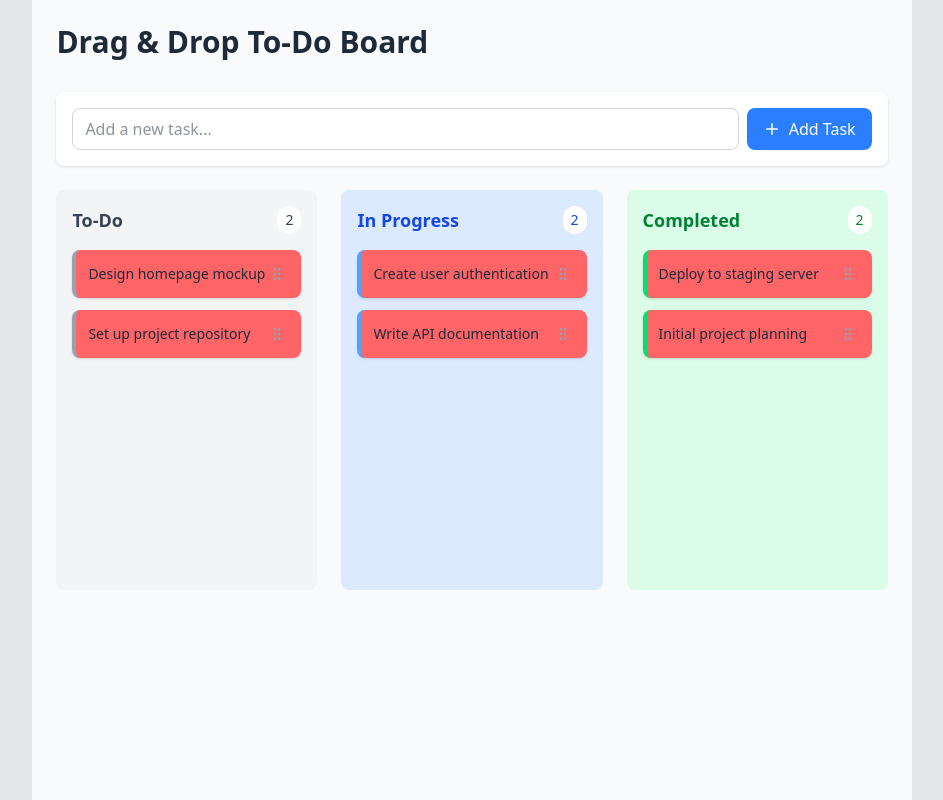
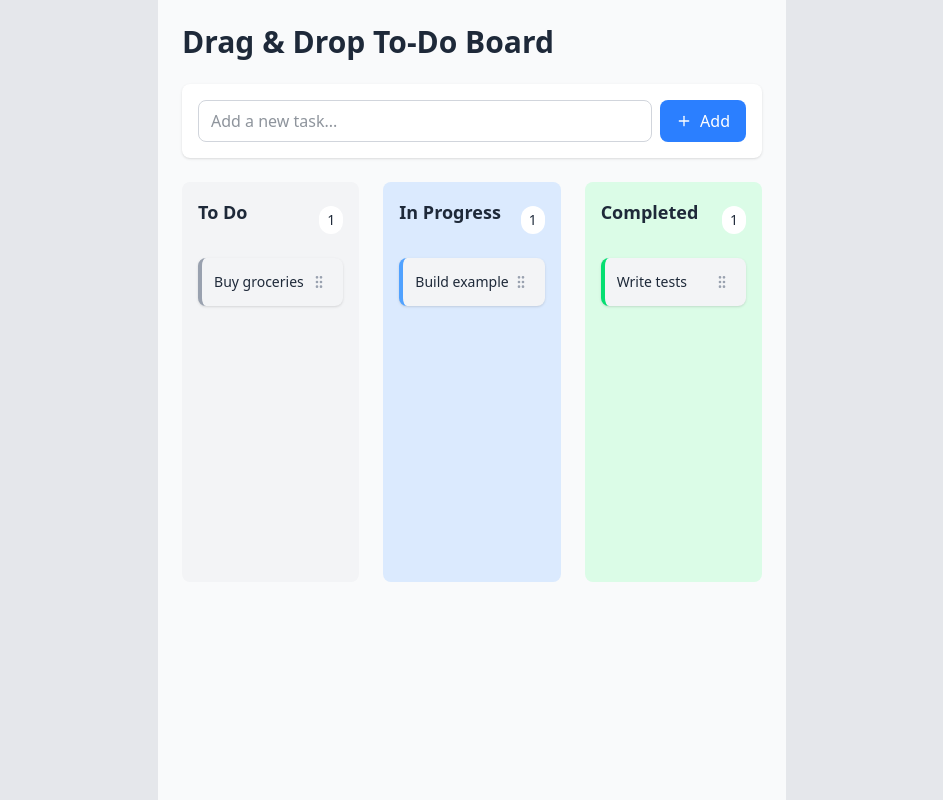
Before and after one commit to Prefna-Vagheni/Drag-Drop-Board, a React (Vite) app: page / in a window 1280 px wide. Shown: the whole page, without its empty margins (168-1111 px from the left). Built offline with nearby package versions, Linux system fonts and the light colour scheme.

Commit message:
Fix: Drag between columns

```diff
--- a/src/ui/Column.jsx
+++ b/src/ui/Column.jsx
@@ -1,89 +1,288 @@
-// import Task from './Task';
+// DragDropTodoApp.jsx
+import { useEffect, useState } from 'react';
+import {
+  DndContext,
+  DragOverlay,
+  closestCenter,
+  PointerSensor,
+  KeyboardSensor,
+  useSensor,
+  useSensors,
+  useDroppable,
+} from '@dnd-kit/core';
+import {
+  SortableContext,
+  useSortable,
+  arrayMove,
+  verticalListSortingStrategy,
+  sortableKeyboardCoordinates,
+} from '@dnd-kit/sortable';
+import { CSS } from '@dnd-kit/utilities';
+import { Plus, GripVertical } from 'lucide-react'; // swap if you use different icon lib
+import SortableItem from './SortableItem';
+import DroppableColumn from './DroppableColumn';
 
-// function Column({ id, title, tasks }) {
+const columns = [
+  { id: 'todo', title: 'To Do', bg: 'bg-gray-100', text: 'text-gray-700' },
+  {
+    id: 'inprogress',
+    title: 'In Progress',
+    bg: 'bg-blue-100',
+    text: 'text-blue-700',
+  },
+  {
+    id: 'completed',
+    title: 'Completed',
+    bg: 'bg-green-100',
+    text: 'text-green-700',
+  },
+];
+
+export default function DragDropTodoApp() {
+  // load tasks (flat array). Each task: { id, title, status }
+  const [tasks, setTasks] = useState(() => {
+    const saved = localStorage.getItem('tasks');
+    return saved
+      ? JSON.parse(saved)
+      : [
+          // optional initial data (remove if you don't want defaults)
+          { id: '1', title: 'Buy groceries', status: 'todo' },
+          { id: '2', title: 'Build example', status: 'inprogress' },
+          { id: '3', title: 'Write tests', status: 'completed' },
+        ];
+  });
+
+  const [activeId, setActiveId] = useState(null);
+  const [newTask, setNewTask] = useState('');
+
+  const sensors = useSensors(
+    useSensor(PointerSensor),
+    useSensor(KeyboardSensor, { coordinateGetter: sortableKeyboardCoordinates })
+  );
+
+  useEffect(() => {
+    localStorage.setItem('tasks', JSON.stringify(tasks));
+  }, [tasks]);
+
+  const getTasksByStatus = (status) => tasks.filter((t) => t.status === status);
+  const activeTask = tasks.find((t) => t.id === activeId) || null;
+
+  const handleDragStart = ({ active }) => {
+    setActiveId(active.id);
+  };
+
+  /**
+   * handleDragOver:
+   * - detect if hovering a column (we register columns with useDroppable)
+   * - or hovering another task (over.id will be that task id)
+   * - if status must change, update tasks and insert the dragging item into the new list
+   */
+  const handleDragOver = ({ active, over }) => {
+    if (!over) return;
+    const activeId = active.id;
+    const overId = over.id;
+
+    const activeTask = tasks.find((t) => t.id === activeId);
+    if (!activeTask) return;
+
+    // If over is a column id (we register columns as droppable),
+    // set newStatus to that column id.
+    const columnHit = columns.find((c) => c.id === overId);
+    let newStatus = null;
+    let insertIndex = null; // where to insert in the new status list
+
+    if (columnHit) {
+      newStatus = columnHit.id;
+      // insert at end of that column's tasks
+      const tasksInNew = tasks.filter((t) => t.status === newStatus);
+      insertIndex = tasksInNew.length; // append
+    } else {
+      // over is likely an item id
+      const overTask = tasks.find((t) => t.id === overId);
+      if (overTask) {
+        newStatus = overTask.status;
+        // we'll try to insert before the overTask within its column
+        const tasksInNew = tasks.filter((t) => t.status === newStatus);
+        insertIndex = tasksInNew.findIndex((t) => t.id === overId);
+      }
+    }
+
+    // If newStatus equals current, nothing to do here
+    if (!newStatus || activeTask.status === newStatus) return;
+
+    // Remove active item from the list and re-insert with updated status
+    setTasks((prev) => {
+      // remove active
+      const withoutActive = prev.filter((t) => t.id !== activeId);
+      // create updated item
+      const updatedActive = { ...activeTask, status: newStatus };
+
+      // split lists by status so we can inject
+      const result = [];
+      for (const col of columns) {
+        if (col.id === newStatus) {
+          // items for this column: take existing (without active), then insert updatedActive at insertIndex
+          const list = withoutActive.filter((t) => t.status === col.id);
+          const before = list.slice(0, insertIndex);
+          const after = list.slice(insertIndex);
+          result.push(...before, updatedActive, ...after);
+        } else {
+          result.push(...withoutActive.filter((t) => t.status === col.id));
+        }
+      }
+      return result;
+    });
+  };
+
+  /**
+   * handleDragEnd:
+   * - if dropped over an item in same column -> reorder that column
+   * - if dropped over column or item in different column, the status should already have been updated
+   *   by handleDragOver, so we just clear active
+   */
+  const handleDragEnd = ({ active, over }) => {
+    setActiveId(null);
+    if (!over) return;
+
+    const activeTask = tasks.find((t) => t.id === active.id);
+    const overTask = tasks.find((t) => t.id === over.id);
+
+    if (!activeTask || !overTask) return;
+
+    // only reorder if they're in the same column
+    if (activeTask.status === overTask.status) {
+      const status = activeTask.status;
+      const columnTasks = tasks.filter((t) => t.status === status);
+      const oldIndex = columnTasks.findIndex((t) => t.id === active.id);
+      const newIndex = columnTasks.findIndex((t) => t.id === over.id);
+
+      if (oldIndex !== -1 && newIndex !== -1 && oldIndex !== newIndex) {
+        const newColumnOrder = arrayMove(columnTasks, oldIndex, newIndex);
+
+        // reconstruct global tasks by replacing that column block
+        const newTasks = [];
+        for (const col of columns) {
+          if (col.id === status) {
+            newTasks.push(...newColumnOrder);
+          } else {
+            newTasks.push(...tasks.filter((t) => t.status === col.id));
+          }
+        }
+        setTasks(newTasks);
+      }
+    }
+  };
+
+  const addTask = () => {
+    if (!newTask.trim()) return;
+    const item = {
+      id: Date.now().toString(),
+      title: newTask.trim(),
+      status: 'todo',
+    };
+    setTasks((prev) => [...prev, item]);
+    setNewTask('');
+  };
+
+  const onKeyDown = (e) => {
+    if (e.key === 'Enter') addTask();
+  };
+
+  return (
+    <div className="p-6 bg-gray-50 min-h-screen">
+      <div className="max-w-6xl mx-auto">
+        <h1 className="text-3xl font-bold text-gray-800 mb-6">
+          Drag & Drop To-Do Board
+        </h1>
+
+        <div className="bg-white p-4 rounded-lg shadow-sm mb-6">
+          <div className="flex gap-2">
+            <input
+              type="text"
+              value={newTask}
+              onChange={(e) => setNewTask(e.target.value)}
+              onKeyDown={onKeyDown}
+              placeholder="Add a new task..."
+              className="flex-1 px-3 py-2 border border-gray-300 rounded-lg focus:outline-none focus:ring-2 focus:ring-blue-500"
+            />
+            <button
+              onClick={addTask}
+              className="bg-blue-500 hover:bg-blue-600 text-white px-4 py-2 rounded-lg flex items-center gap-2 transition-colors"
+            >
+              <Plus size={16} />
+              Add
+            </button>
+          </div>
+        </div>
+
+        <DndContext
+          sensors={sensors}
+          collisionDetection={closestCenter}
+          onDragStart={handleDragStart}
+          onDragOver={handleDragOver}
+          onDragEnd={handleDragEnd}
+        >
+          <div className="grid grid-cols-1 md:grid-cols-3 gap-6">
+            {columns.map((col) => (
+              <DroppableColumn
+                key={col.id}
+                id={col.id}
+                title={col.title}
+                bgColor={col.bg}
+                text={col.text}
+                tasks={getTasksByStatus(col.id)}
+              />
+            ))}
+          </div>
+
+          <DragOverlay>
+            {activeTask ? (
+              <div className="bg-white p-3 rounded-lg shadow-lg border-l-4 border-l-blue-400">
+                <div className="flex items-center justify-between">
+                  <span className="text-sm font-medium text-gray-800">
+                    {activeTask.title}
+                  </span>
+                  <GripVertical size={14} className="text-gray-400" />
+                </div>
+              </div>
+            ) : null}
+          </DragOverlay>
+        </DndContext>
+      </div>
+    </div>
+  );
+}
+
+/* ---------- DroppableColumn ---------- */
+/* Registers as droppable and uses SortableContext for reordering */
+// function DroppableColumn({ id, title, bg, text, tasks }) {
+//   // register column as droppable so DnD knows when we hover the column itself
+//   const { setNodeRef: setDroppableNodeRef } = useDroppable({ id });
+
 //   return (
-//     <div className="flex-1 bg-gray-100 rounded-lg p-4 min-h-[300px]">
-//       <h2 className="font-bold mb-4">{title}</h2>
+//     <div
+//       ref={setDroppableNodeRef}
+//       className={`p-4 rounded-lg shadow-sm ${bg} min-h-[400px]`}
+//     >
+//       <h2 className={`font-semibold mb-4 ${text}`}>{title}</h2>
+
 //       <SortableContext
 //         items={tasks.map((t) => t.id)}
-//         strategy={rectSortingStrategy}
+//         strategy={verticalListSortingStrategy}
 //       >
-//         {tasks.map((task) => (
-//           <Task key={task.id} id={task.id} title={task.title} />
-//         ))}
+//         <div className="space-y-2">
+//           {tasks.map((task) => (
+//             <SortableItem key={task.id} id={task.id} title={task.title} />
+//           ))}
+//         </div>
 //       </SortableContext>
 //     </div>
 //   );
 // }
 
-// export default Column;
-
-// ===============================
-// ===============================
-// ===============================
-// ===============================
-// ===============================
-// ===============================
-// ===============================
-// ===============================
-// ===============================
-// ===============================
-// ===============================
-// ===============================
-// ==================================
-
-import React, { useState } from 'react';
-import {
-  DndContext,
-  DragOverlay,
-  closestCenter,
-  KeyboardSensor,
-  PointerSensor,
-  useSensor,
-  useSensors,
-} from '@dnd-kit/core';
-import {
-  arrayMove,
-  SortableContext,
-  sortableKeyboardCoordinates,
-} from '@dnd-kit/sortable';
-import { CSS } from '@dnd-kit/utilities';
-import { Plus, GripVertical } from 'lucide-react';
-import SortableItem from './SortableItem';
-import DroppableColumn from './DroppableColumn';
-
-// Sample initial data
-const initialTasks = [
-  { id: '1', title: 'Design homepage mockup', status: 'todo' },
-  { id: '2', title: 'Set up project repository', status: 'todo' },
-  { id: '3', title: 'Create user authentication', status: 'inprogress' },
-  { id: '4', title: 'Write API documentation', status: 'inprogress' },
-  { id: '5', title: 'Deploy to staging server', status: 'completed' },
-  { id: '6', title: 'Initial project planning', status: 'completed' },
-];
-
-const columns = [
-  {
-    id: 'todo',
-    title: 'To-Do',
-    bgColor: 'bg-gray-100',
-    textColor: 'text-gray-700',
-  },
-  {
-    id: 'inprogress',
-    title: 'In Progress',
-    bgColor: 'bg-blue-100',
-    textColor: 'text-blue-700',
-  },
-  {
-    id: 'completed',
-    title: 'Completed',
-    bgColor: 'bg-green-100',
-    textColor: 'text-green-700',
-  },
-];
-
-// function SortableItem({ id, title, status }) {
+/* ---------- SortableTask ---------- */
+/* Each task must use useSortable to be draggable/sortable */
+// function SortableTask({ id, title, status }) {
 //   const {
 //     attributes,
 //     listeners,
@@ -92,10 +291,11 @@ const columns = [
 //     transition,
 //     isDragging,
 //   } = useSortable({ id });
-
 //   const style = {
 //     transform: CSS.Transform.toString(transform),
 //     transition,
+//     // a slight scale while dragging for better UX
+//     ...(isDragging ? { boxShadow: '0 6px 18px rgba(0,0,0,0.12)' } : {}),
 //   };
 
 //   const getStatusColor = (status) => {
@@ -116,209 +316,13 @@ const columns = [
 //       ref={setNodeRef}
 //       style={style}
 //       {...attributes}
-//       className={`bg-red-400 p-3 rounded-lg shadow-sm border-l-4 ${getStatusColor(
+//       {...listeners}
+//       className={`bg-white p-3 rounded-lg shadow flex justify-between items-center cursor-grab ${getStatusColor(
 //         status
-//       )} ${
-//         isDragging ? 'opacity-50' : ''
-//       } hover:shadow-md transition-shadow cursor-grab active:cursor-grabbing`}
+//       )}`}
 //     >
-//       <div className="flex items-center justify-between">
-//         <span className="text-sm font-medium text-gray-800">{title}</span>
-//         <div {...listeners} className="text-gray-400 hover:text-gray-600 p-1">
-//           <GripVertical size={16} />
-//         </div>
-//       </div>
+//       <span className="text-sm">{title}</span>
+//       <GripVertical size={14} className="text-gray-400" />
 //     </div>
 //   );
 // }
-
-// function DroppableColumn({ title, tasks, bgColor, textColor }) {
-//   return (
-//     <div className={`${bgColor} p-4 rounded-lg min-h-[400px]`}>
-//       <div className="flex items-center justify-between mb-4">
-//         <h2 className={`font-semibold text-lg ${textColor}`}>{title}</h2>
-//         <span
-//           className={`text-sm ${textColor} bg-white px-2 py-1 rounded-full`}
-//         >
-//           {tasks.length}
-//         </span>
-//       </div>
-//       <SortableContext
-//         items={tasks.map((task) => task.id)}
-//         strategy={verticalListSortingStrategy}
-//       >
-//         <div className="space-y-3">
-//           {tasks.map((task) => (
-//             <SortableItem
-//               key={task.id}
-//               id={task.id}
-//               title={task.title}
-//               status={task.status}
-//             />
-//           ))}
-//           {tasks.length === 0 && (
-//             <div className="text-gray-500 text-center py-8 text-sm">
-//               Drop tasks here
-//             </div>
-//           )}
-//         </div>
-//       </SortableContext>
-//     </div>
-//   );
-// }
-
-export default function DragDropTodoApp() {
-  const [tasks, setTasks] = useState(initialTasks);
-  const [activeId, setActiveId] = useState(null);
-  const [newTask, setNewTask] = useState('');
-
-  const sensors = useSensors(
-    useSensor(PointerSensor),
-    useSensor(KeyboardSensor, {
-      coordinateGetter: sortableKeyboardCoordinates,
-    })
-  );
-
-  const handleDragStart = (event) => {
-    setActiveId(event.active.id);
-  };
-
-  const handleDragOver = (event) => {
-    const { active, over } = event;
-
-    if (!over) return;
-
-    const activeTask = tasks.find((task) => task.id === active.id);
-    const overId = over.id;
-
-    // Check if we're hovering over a column or another task
-    let newStatus;
-    if (columns.find((col) => col.id === overId)) {
-      // Hovering over a column
-      newStatus = overId;
-    } else {
-      // Hovering over a task, get its status
-      const overTask = tasks.find((task) => task.id === overId);
-      if (overTask) {
-        newStatus = overTask.status;
-      }
-    }
-
-    if (newStatus && activeTask && activeTask.status !== newStatus) {
-      setTasks((prevTasks) =>
-        prevTasks.map((task) =>
-          task.id === active.id ? { ...task, status: newStatus } : task
-        )
-      );
-    }
-  };
-
-  const handleDragEnd = (event) => {
-    const { active, over } = event;
-    setActiveId(null);
-
-    if (!over) return;
-
-    const activeTask = tasks.find((task) => task.id === active.id);
-    const overTask = tasks.find((task) => task.id === over.id);
-
-    if (activeTask && overTask && activeTask.status === overTask.status) {
-      const activeIndex = tasks.findIndex((task) => task.id === active.id);
-      const overIndex = tasks.findIndex((task) => task.id === over.id);
-
-      if (activeIndex !== overIndex) {
-        setTasks((prevTasks) => arrayMove(prevTasks, activeIndex, overIndex));
-      }
-    }
-  };
-
-  const addTask = () => {
-    if (newTask.trim()) {
-      const newTaskItem = {
-        id: Date.now().toString(),
-        title: newTask.trim(),
-        status: 'todo',
-      };
-      setTasks([...tasks, newTaskItem]);
-      setNewTask('');
-    }
-  };
-
-  const handleKeyPress = (e) => {
-    if (e.key === 'Enter') {
-      addTask();
-    }
-  };
-
-  const getTasksByStatus = (status) => {
-    return tasks.filter((task) => task.status === status);
-  };
-
-  const activeTask = tasks.find((task) => task.id === activeId);
-
-  return (
-    <div className="p-6 bg-gray-50 min-h-screen">
-      <div className="max-w-6xl mx-auto">
-        <h1 className="text-3xl font-bold text-gray-800 mb-8">
-          Drag & Drop To-Do Board
-        </h1>
-
-        {/* Add new task */}
-        <div className="bg-white p-4 rounded-lg shadow-sm mb-6">
-          <div className="flex gap-2">
-            <input
-              type="text"
-              value={newTask}
-              onChange={(e) => setNewTask(e.target.value)}
-              onKeyPress={handleKeyPress}
-              placeholder="Add a new task..."
-              className="flex-1 px-3 py-2 border border-gray-300 rounded-lg focus:outline-none focus:ring-2 focus:ring-blue-500"
-            />
-            <button
-              onClick={addTask}
-              className="bg-blue-500 hover:bg-blue-600 text-white px-4 py-2 rounded-lg flex items-center gap-2 transition-colors"
-            >
-              <Plus size={18} />
-              Add Task
-            </button>
-          </div>
-        </div>
-
-        {/* Kanban Board */}
-        <DndContext
-          sensors={sensors}
-          collisionDetection={closestCenter}
-          onDragStart={handleDragStart}
-          onDragOver={handleDragOver}
-          onDragEnd={handleDragEnd}
-        >
-          <div className="grid grid-cols-1 md:grid-cols-3 gap-6">
-            {columns.map((column) => (
-              <DroppableColumn
-                key={column.id}
-                id={column.id}
-                title={column.title}
-                tasks={getTasksByStatus(column.id)}
-                bgColor={column.bgColor}
-                textColor={column.textColor}
-              />
-            ))}
-          </div>
-
-          <DragOverlay>
-            {activeTask ? (
-              <div className="bg-white p-3 rounded-lg shadow-lg border-l-4 border-l-blue-400 rotate-3">
-                <div className="flex items-center justify-between">
-                  <span className="text-sm font-medium text-gray-800">
-                    {activeTask.title}
-                  </span>
-                  <GripVertical size={16} className="text-gray-400" />
-                </div>
-              </div>
-            ) : null}
-          </DragOverlay>
-        </DndContext>
-      </div>
-    </div>
-  );
-}
--- a/src/ui/DroppableColumn.jsx
+++ b/src/ui/DroppableColumn.jsx
@@ -3,13 +3,24 @@ import {
   verticalListSortingStrategy,
 } from '@dnd-kit/sortable';
 import SortableItem from './SortableItem';
+import { useDroppable } from '@dnd-kit/core';
 // import SortableItem from './Task';
 
-export default function DroppableColumn({ title, tasks, bgColor, textColor }) {
+export default function DroppableColumn({
+  title,
+  tasks,
+  bgColor,
+  textColor,
+  id,
+}) {
+  const { setNodeRef: setDroppableNodeRef } = useDroppable({ id });
   return (
-    <div className={`${bgColor} p-4 rounded-lg min-h-[400px]`}>
+    <div
+      ref={setDroppableNodeRef}
+      className={`${bgColor} p-4 rounded-lg min-h-[400px]`}
+    >
       <div className="flex items-center justify-between mb-4">
-        <h2 className={`font-semibold text-lg ${textColor}`}>{title}</h2>
+        <h2 className={`font-semibold mb-4 text-lg ${textColor}`}>{title}</h2>
         <span
           className={`text-sm ${textColor} bg-white px-2 py-1 rounded-full`}
         >
--- a/src/ui/SortableItem.jsx
+++ b/src/ui/SortableItem.jsx
@@ -15,6 +15,7 @@ export default function SortableItem({ id, title, status }) {
   const style = {
     transform: CSS.Transform.toString(transform),
     transition,
+    ...(isDragging ? { boxShadow: '0 6px 18px rgba(0,0,0,0.12)' } : {}),
   };
 
   const getStatusColor = (status) => {
@@ -35,7 +36,8 @@ export default function SortableItem({ id, title, status }) {
       ref={setNodeRef}
       style={style}
       {...attributes}
-      className={`bg-red-400 p-3 rounded-lg shadow-sm border-l-4 ${getStatusColor(
+      {...listeners}
+      className={`bg-gray-100 p-3 rounded-lg shadow-sm border-l-4 ${getStatusColor(
         status
       )} ${
         isDragging ? 'opacity-50' : ''
@@ -43,7 +45,7 @@ export default function SortableItem({ id, title, status }) {
     >
       <div className="flex items-center justify-between">
         <span className="text-sm font-medium text-gray-800">{title}</span>
-        <div {...listeners} className="text-gray-400 hover:text-gray-600 p-1">
+        <div className="text-gray-400 hover:text-gray-600 p-1">
           <GripVertical size={16} />
         </div>
       </div>
```
